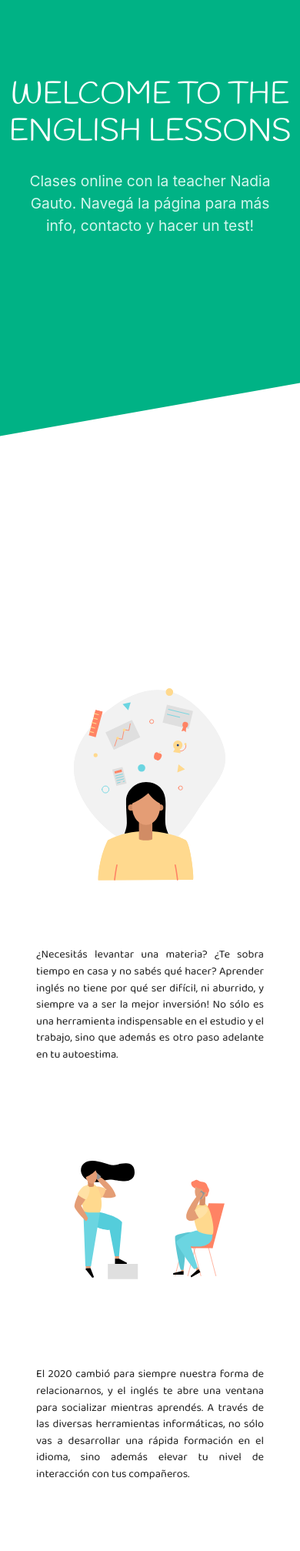
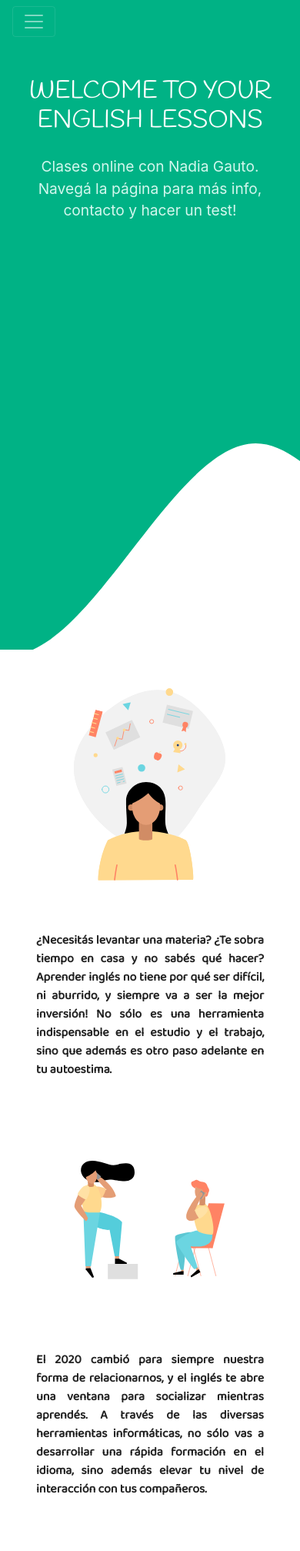
Before and after one commit to rodriguezcravero/nadiafgauto, a PHP site: page / in a window 390 px wide. Shown: the top 2015 px of the page at 77% size. Run offline with PHP 8.4, Linux system fonts and the light colour scheme; some web fonts are replaced.

Commit message:
proyecto Nadia

```diff
--- a/estilo.css
+++ b/estilo.css
@@ -13,11 +13,21 @@
   color: #fff;
 }
 
+.collapse,
+nav,
+.verde {
+  background-color: #00b285c2;
+}
+
 /*Poniendo este contenedor, con altura a pantalla completo, Y POSITION RELATIVE, luego pongo el skewed como absolute y funciona*/
 .contenedor {
   height: 100vh;
   position: relative;
   margin: 0px;
+}
+
+.contenedorMovil {
+  display: none;
 }
 
 .skewed-bg {
@@ -45,13 +55,13 @@
   text-align: center;
 }
 
-.skewed-bg .content .title {
+.content .title {
   padding-top: 100px;
   font-size: 3em;
   font-family: "Handlee", cursive;
 }
 
-.skewed-bg .content .text {
+.content .text {
   width: 60%;
   margin: 25px auto;
   color: #d3f7ee;
@@ -62,6 +72,7 @@
   background-image: url("files/2.jpg");
   height: 100vh;
   background-attachment: fixed;
+  background-size: cover;
   z-index: -1;
 }
 
@@ -258,7 +269,7 @@
 }
 
 .iconos {
-  min-width: 400px;
+  min-width: 250px;
   font-size: 4em;
   display: flex;
   justify-content: space-evenly;
@@ -269,7 +280,7 @@
 }
 
 .iconosDev {
-  min-width: 400px;
+  min-width: 250px;
   font-size: 3em;
   display: flex;
   justify-content: space-evenly;
@@ -283,6 +294,38 @@
   body {
     background-color: white;
     margin: 0;
+  }
+
+  .contenedor {
+    display: none;
+  }
+
+  .contenedorMovil {
+    display: block;
+    height: 100vh;
+    width: 100%;
+    /* padding-top: 40px; */
+    background-color: rgb(255, 255, 255);
+    background-image: url("files/2.svg"), url("files/plus.svg");
+    /* background-position: right; */
+    background-repeat: no-repeat;
+    background-size: cover;
+    text-align: center;
+  }
+
+  .ocultarMovil {
+    display: none;
+  }
+
+  .content .title {
+    font-size: 2em;
+    width: 85%;
+    margin: auto;
+  }
+
+  .content .text {
+    font-size: 1.2em;
+    width: 90%;
   }
   .contenedor2 {
     /* min-height: 100vh;
@@ -341,24 +384,10 @@
   }
 }
 
-@media screen and (max-width: 600px) {
+@media screen and (max-width: 650px) {
   body {
     background-color: white;
     margin: 0;
-  }
-  .skewed-bg {
-    padding: 200px 0;
-    height: auto;
-  }
-
-  .skewed-bg .content .title {
-    font-size: 2.5em;
-  }
-
-  .skewed-bg .content .text {
-    /* margin: 25px 25px; */
-    font-size: 1.2em;
-    width: 90%;
   }
 
   .contenedor2 {
@@ -371,7 +400,8 @@
   }
 
   .divInfo p {
-    font-size: 0.9em;
+    font-size: 1em;
+    font-weight: bold;
   }
 
   .div2 {
@@ -426,7 +456,8 @@
   .caja p {
     text-align: justify;
     font-family: "Baloo 2", cursive;
-    font-size: 0.9em;
+    font-size: 1em;
+    font-weight: bold;
   }
 
   .contenedorTest {
--- a/nadia.html
+++ b/nadia.html
@@ -34,17 +34,64 @@
     <title>Aprendé inglés con Nadia F. Gauto</title>
   </head>
   <body>
+    <div class="fixed-top">
+      <div class="collapse" id="navbarToggleExternalContent">
+        <div class="p-4 text-center verde">
+          <a href="#home">
+            <button type="button" class="btn btn-outline-light btn-lg">
+              HOME
+            </button></a
+          >
+          <a href="test.html"
+            ><button type="button" class="btn btn-outline-light btn-lg">
+              TEST
+            </button></a
+          >
+          <a href="#contact">
+            <button type="button" class="btn btn-outline-light btn-lg">
+              CONTACTO
+            </button></a
+          >
+        </div>
+      </div>
+      <nav class="navbar navbar-dark d-flex justify-content-between">
+        <button
+          class="navbar-toggler"
+          type="button"
+          data-toggle="collapse"
+          data-target="#navbarToggleExternalContent"
+          aria-controls="navbarToggleExternalContent"
+          aria-expanded="false"
+          aria-label="Toggle navigation"
+        >
+          <span class="navbar-toggler-icon"></span>
+        </button>
+      </nav>
+    </div>
+
+    <div id="home"></div>
+
     <div class="contenedor">
       <div class="skewed-bg">
         <div class="content">
-          <h1 class="title">WELCOME TO THE ENGLISH LESSONS</h1>
+          <h1 class="title">WELCOME TO YOUR ENGLISH LESSONS</h1>
           <p class="text">
-            Clases online con la teacher Nadia Gauto. Navegá la página para más
-            info, contacto y hacer un test!
+            Clases online con Nadia Gauto. Navegá la página para más info,
+            contacto y hacer un test!
           </p>
         </div>
       </div>
       <div class="imagen"></div>
+    </div>
+
+    <div class="contenedorMovil">
+      <div class="content">
+        <h1 class="title">WELCOME TO YOUR ENGLISH LESSONS</h1>
+        <p class="text">
+          Clases online con Nadia Gauto. Navegá la página para más info,
+          contacto y hacer un test!
+        </p>
+      </div>
     </div>
 
     <div class="contenedor2">
@@ -141,10 +188,10 @@
       </div>
     </div>
 
-    <div class="contenedor5">
+    <div class="contenedor5" id="contact">
       <div class="vacio"></div>
       <div class="teacher">
-        <h3>Contacto teacher</h3>
+        <h3>Contacto Nadia</h3>
         <p>nadiafgauto@gmail.com</p>
         <div class="iconos">
           <i class="fa fa-instagram"></i><i class="fa fa-whatsapp"></i
```
Also changed, not shown: index.html (deleted, +0 -180 lines), prueba.html (added, +98 -0 lines), pruebacss.css (added, +20 -0 lines), files/2.jpg, files/2.svg (added), files/3.svg (added), files/fondo.svg (added), files/plus.svg (added), files/stripes.svg (added).
